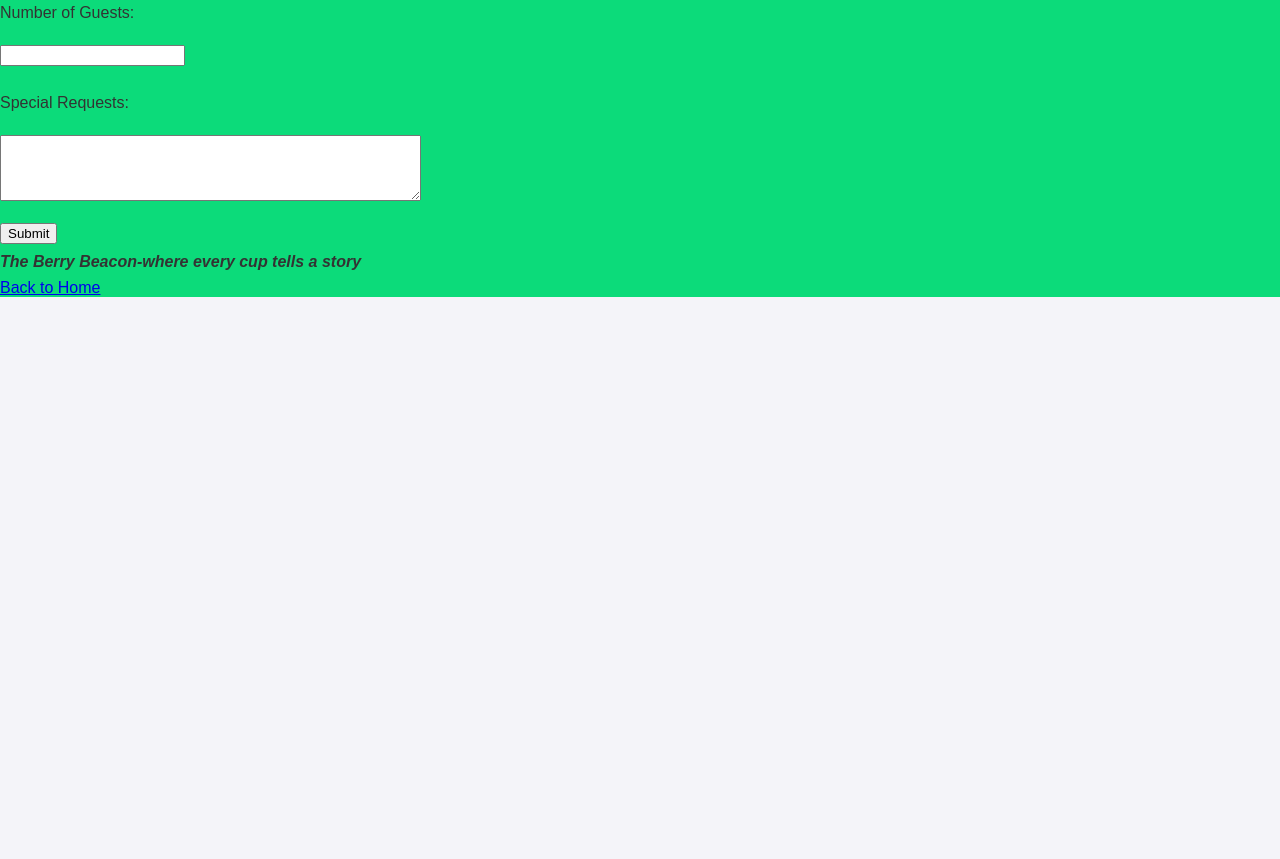
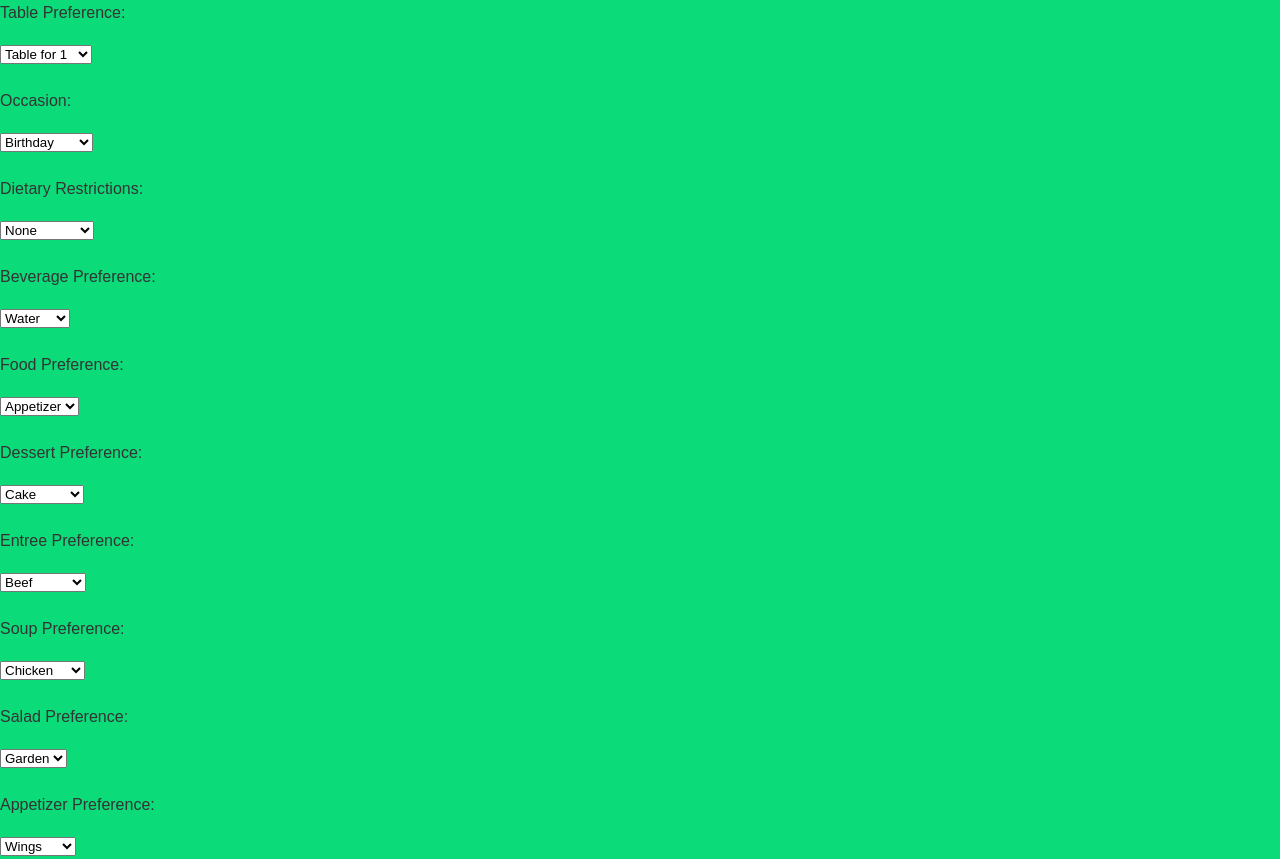
Before and after one commit to wamoyi/THE-BERRY-BEACON, a plain HTML site: page reservation.html in a window 1280 px wide. Shown: the part 594-1453 px from the top of the page. Before the commit the page ends 891 px from the top, so only its background shows below. Drawn offline with Linux system fonts and the light colour scheme.

Commit message:
third commit

```diff
--- a/reservation.html
+++ b/reservation.html
@@ -13,6 +13,7 @@
 <h1>RESERVATION</h1>
 <p>Thank you for choosing The Berry Beacon Restaurante! Please fill out the form below to make a reservation.</p>
 <form action="reservation.php" method="post">
+
     <label for="name">Name:</label><br>
     <input type="text" id="name" name="name" required><br><br>
     <label for="email">Email:</label><br>
@@ -23,8 +24,99 @@
     <input type="date" id="date" name="date" required><br><br>
     <label for="time">Time:</label><br>
     <input type="time" id="time" name="time" required><br><br>
-    <label for="guests">Number of Guests:</label><br>
-    <input type="number" id="guests" name="guests" required><br><br>
+    <label for="table">Table Preference:</label><br>
+    <select id="table" name="table" required>
+        <option value="1">Table for 1</option>
+        <option value="2">Table for 2</option>
+        <option value="3">Table for 3</option>
+        <option value="4">Table for 4</option>
+        <option value="5">Table for 5</option>
+        <option value="6">Table for 6</option>
+        <option value="7">Table for 7</option>
+        <option value="8">Table for 8</option>
+        <option value="9">Table for 9</option>
+        <option value="10">Table for 10</option>
+    </select><br><br>
+    <label for="occasion">Occasion:</label><br>
+    <select id="occasion" name="occasion" required>
+        <option value="birthday">Birthday</option>
+        <option value="anniversary">Anniversary</option>
+        <option value="business">Business</option>
+        <option value="date">Date</option>
+        <option value="family">Family</option>
+        <option value="friends">Friends</option>
+        <option value="other">Other</option>
+    </select><br><br>
+    <label for="occasion">Dietary Restrictions:</label><br>
+    <select id="diet" name="diet" required>
+        <option value="none">None</option>
+        <option value="vegetarian">Vegetarian</option>
+        <option value="vegan">Vegan</option>
+        <option value="gluten">Gluten-Free</option>
+        <option value="dairy">Dairy-Free</option>
+        <option value="other">Other</option>
+    </select><br><br>
+    <label for="occasion">Beverage Preference:</label><br>
+    <select id="beverage" name="beverage" required>
+        <option value="water">Water</option>
+        <option value="soda">Soda</option>
+        <option value="juice">Juice</option>
+        <option value="beer">Beer</option>
+        <option value="wine">Wine</option>
+        <option
+        value="cocktail">Cocktail</option>
+        <option value="other">Other</option>
+    </select><br><br>
+    <label for="occasion">Food Preference:</label><br>
+    <select id="food" name="food" required>
+        <option value="appetizer">Appetizer</option>
+        <option value="salad">Salad</option>
+        <option value="soup">Soup</option>
+        <option value="entree">Entree</option>
+        <option value="dessert">Dessert</option>
+        <option value="other">Other</option>
+    </select><br><br>
+    <label for="occasion">Dessert Preference:</label><br>
+    <select id="dessert" name="dessert" required>
+        <option value="cake">Cake</option>
+        <option value="pie">Pie</option>
+        <option value="icecream">Ice Cream</option>
+        <option value="cookies">Cookies</option>
+        <option value="other">Other</option>
+    </select><br><br>
+    <label for="occasion">Entree Preference:</label><br>
+    <select id="entree" name="entree" required>
+        <option value="beef">Beef</option>
+        <option value="chicken">Chicken</option>
+        <option value="fish">Fish</option>
+        <option value="pork">Pork</option>
+        <option value="vegetarian">Vegetarian</option>
+        <option value="other">Other</option>
+    </select><br><br>
+    <label for="occasion">Soup Preference:</label><br>
+    <select id="soup" name="soup" required>
+        <option value="chicken">Chicken</option>
+        <option value="tomato">Tomato</option>
+        <option value="vegetable">Vegetable</option>
+        <option value="mushroom">Mushroom</option>
+        <option value="other">Other</option>
+    </select><br><br>
+    <label for="occasion">Salad Preference:</label><br>
+    <select id="salad" name="salad" required>
+        <option value="garden">Garden</option>
+        <option value="caesar">Caesar</option>
+        <option value="fruit">Fruit</option>
+        <option value="pasta">Pasta</option>
+        <option value="other">Other</option>
+    </select><br><br>
+    <label for="occasion">Appetizer Preference:</label><br>
+    <select id="appetizer" name="appetizer" required>
+        <option value="wings">Wings</option>
+        <option value="nachos">Nachos</option>
+        <option value="shrimp">Shrimp</option>
+        <option value="calamari">Calamari</option>
+        <option value="other">Other</option>
+    </select><br><br>
     <label for="special">Special Requests:</label><br>
     <textarea id="special" name="special" rows="4" cols="50"></textarea><br><br>
     <input type="submit" value="Submit">
```
Also changed, not shown: index.html (+5 -5 lines), menu.html (+2 -2 lines).
